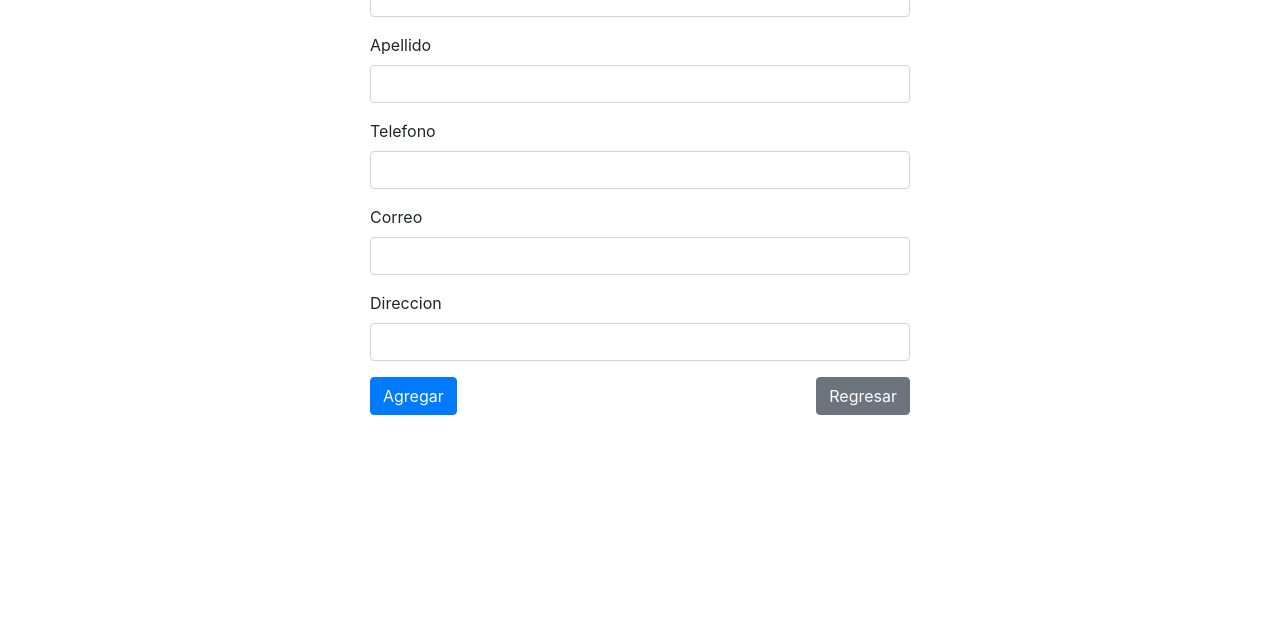
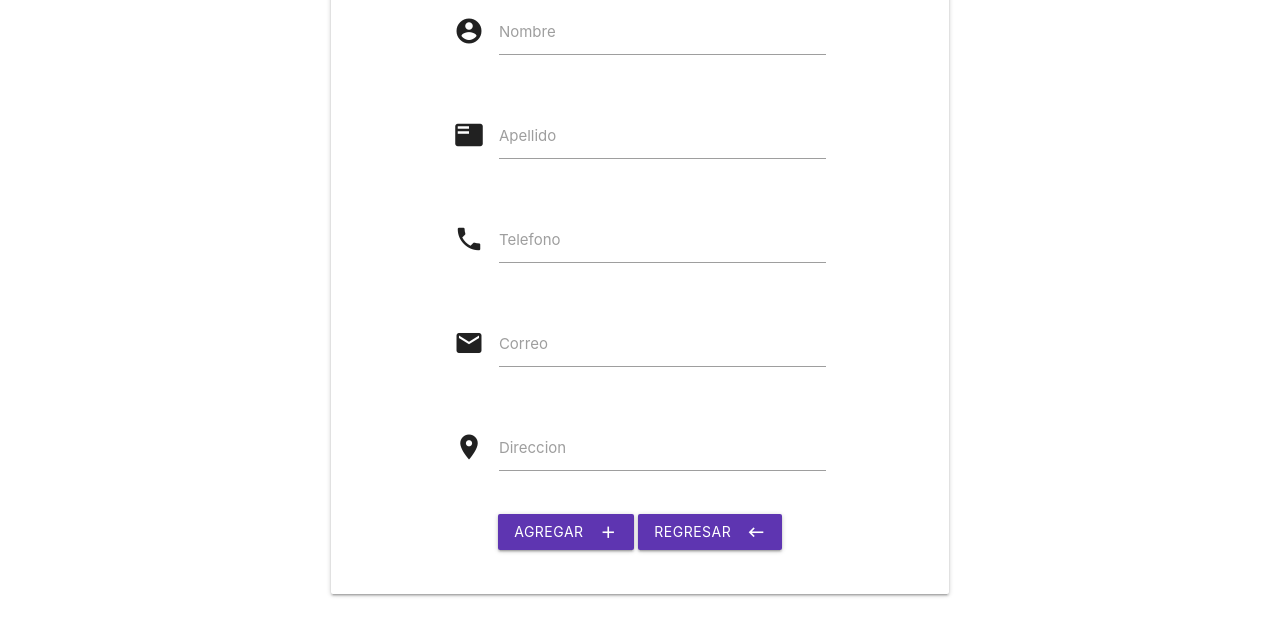
Before and after one commit to Angel711/Proyecto_Taller, a website: page inicio/agregar.html in a window 1280 px wide. Shown: the part 157-801 px from the top of the page. Drawn offline with nearby package versions, Linux system fonts and the light colour scheme; sample sign-in values are in the browser's storage.

Commit message:
Eliminar y agregar

```diff
--- a/inicio/agregar.html
+++ b/inicio/agregar.html
@@ -3,59 +3,87 @@
 
 <head>
     <meta charset="UTF-8">
+    <meta http-equiv="X-UA-Compatible" content="IE=edge">
     <meta name="viewport" content="width=device-width, initial-scale=1.0">
-    <meta http-equiv="X-UA-Compatible" content="ie=edge">
     <title>Agregar</title>
-    <link rel="stylesheet" href="https://stackpath.bootstrapcdn.com/bootstrap/4.3.1/css/bootstrap.min.css">
+    <!-- Materialize -->
+    <link rel="stylesheet" href="https://cdnjs.cloudflare.com/ajax/libs/materialize/1.0.0/css/materialize.min.css">
+    <link href="https://fonts.googleapis.com/icon?family=Material+Icons" rel="stylesheet">
+    <!-- Axios -->
+    <script src="https://unpkg.com/axios/dist/axios.min.js"></script>
+    <!-- No se -->
     <script src="https://code.jquery.com/jquery-3.3.1.slim.min.js"></script>
-    <script src="https://cdnjs.cloudflare.com/ajax/libs/popper.js/1.14.7/umd/popper.min.js"></script>
-    <script src="https://stackpath.bootstrapcdn.com/bootstrap/4.3.1/js/bootstrap.min.js"></script>
-    <script src="https://unpkg.com/axios/dist/axios.min.js"></script>
+    <!-- JavaScript -->
     <script src="./js/agregar.js"></script>
+</head>
 </head>
 
 <body>
-    <div class="container">
-        <div class="row mt-5">
-            <div class="col-6 offset-3">
-                <h1>Agregar</h1>
+    <!-- Navbar -->
+    <nav>
+        <div class="nav-wrapper deep-purple accent-4">
+            <a href="#" class="brand-logo center"> <i class="material-icons">class</i></a>
+            <ul id="nav-mobile" class="left hide-on-med-and-down">
+                <li><a href="collapsible.html">Creditos</a></li>
+            </ul>
+        </div>
+    </nav>
+    <!-- Login form -->
+    <div class="row section">
+        <div class="col s8 m6 offset-m3">
+            <div class="card">
+                <div class="card-content">
+                    <span class="card-title center">Agregar</span>
+                    <div class="row">
+                        <div class="input-field col s12 m8 offset-m2">
+                            <i class="material-icons prefix">account_circle</i>
+                            <input id="username" name="username" type="text">
+                            <label for="username">Nombre</label>
                         </div>
                     </div>
-        <div class="row align-items-center">
-            <div class="col-6 offset-3">
-
-                <div class="form-group">
-                    <label for="input-nombre">Nombre</label>
-                    <input type="text" class="form-control" id="input-nombre">
+                    <div class="row">
+                        <div class="input-field col s12 m8 offset-m2">
+                            <i class="material-icons prefix">featured_play_list</i>
+                            <input id="lastname" name="lastname" type="text">
+                            <label for="lastname">Apellido</label>
                         </div>
-
-                <div class="form-group">
-                    <label for="input-apellido">Apellido</label>
-                    <input type="text" class="form-control" id="input-apellido">
                     </div>
-
-                <div class="form-group">
-                    <label for="input-telefono">Telefono</label>
-                    <input type="text" class="form-control" id="input-telefono">
+                    <div class="row">
+                        <div class="input-field col s12 m8 offset-m2">
+                            <i class="material-icons prefix">local_phone</i>
+                            <input id="phone" name="phone" type="text">
+                            <label for="phone">Telefono</label>
                         </div>
-
-                <div class="form-group">
-                    <label for="input-correo">Correo</label>
-                    <input type="text" class="form-control" id="input-correo">
                     </div>
-
-                <div class="form-group">
-                    <label for="input-direccion">Direccion</label>
-                    <input type="text" class="form-control" id="input-direccion">
+                    <div class="row">
+                        <div class="input-field col s12 m8 offset-m2">
+                            <i class="material-icons prefix">email</i>
+                            <input id="email" name="email" type="text">
+                            <label for="email">Correo</label>
                         </div>
-
-                <div class="d-flex justify-content-between">
-                    <button class="btn btn-primary">Agregar</button>
-                    <button class="btn btn-secondary">Regresar</button>
+                    </div>
+                    <div class="row">
+                        <div class="input-field col s12 m8 offset-m2">
+                            <i class="material-icons prefix">location_on</i>
+                            <input id="address" name="address" type="text">
+                            <label for="address">Direccion</label>
+                        </div>
+                    </div>
+                    <div class="row center-align">
+                        <button class=" btn waves-effect waves-light deep-purple darken-1 hoverable btn-primary ">
+                            <i class="material-icons right">add</i>Agregar
+                        </button>
+                        <button class=" btn waves-effect waves-light deep-purple darken-1 hoverable btn-secondary ">
+                            <i class="material-icons right">keyboard_backspace</i>Regresar
+                        </button>
                     </div>
                 </div>
             </div>
         </div>
+    </div>
+
+    <!-- Materialize JS -->
+    <script src="https://cdnjs.cloudflare.com/ajax/libs/materialize/1.0.0/js/materialize.min.js"></script>
 </body>
 
 </html>
--- a/inicio/js/agregar.js
+++ b/inicio/js/agregar.js
@@ -1,24 +1,23 @@
 window.onload = init;
 
-function init(){
-    if(localStorage.getItem("token")){
-        document.querySelector('.btn-secondary').addEventListener('click', function(){
+function init() {
+    if (localStorage.getItem("token")) {
+        document.querySelector('.btn-secondary').addEventListener('click', function() {
             window.location.href = "inicio.html"
         });
 
         document.querySelector('.btn-primary').addEventListener('click', agregar);
-    }
-    else{
+    } else {
         window.location.href = "inicio.html"
     }
 }
 
-function agregar(){
-    var nom = document.getElementById('input-nombre').value;
-    var ape = document.getElementById('input-apellido').value;
-    var tel = document.getElementById('input-telefono').value;
-    var cor = document.getElementById('input-correo').value;
-    var dir = document.getElementById('input-direccion').value;
+function agregar() {
+    var nom = document.getElementById('username').value;
+    var ape = document.getElementById('lastname').value;
+    var tel = document.getElementById('phone').value;
+    var cor = document.getElementById('email').value;
+    var dir = document.getElementById('address').value;
 
     axios({
         method: 'post',
@@ -30,11 +29,11 @@ function agregar(){
             correo: cor,
             direccion: dir
         }
-    }).then(function(res){
+    }).then(function(res) {
         console.log(res);
         alert("Registro exitoso");
         window.location.href = "inicio.html"
-    }).catch(function(err){
+    }).catch(function(err) {
         console.log(err);
         alert("Ocurrio un error");
     })
```
Also changed, not shown: inicio/eliminar.html (+41 -21 lines), inicio/js/eliminar.js (+8 -9 lines), prueba/buscar.html (deleted, +0 -61 lines). Lines whose indentation alone changed are shown as unchanged.
